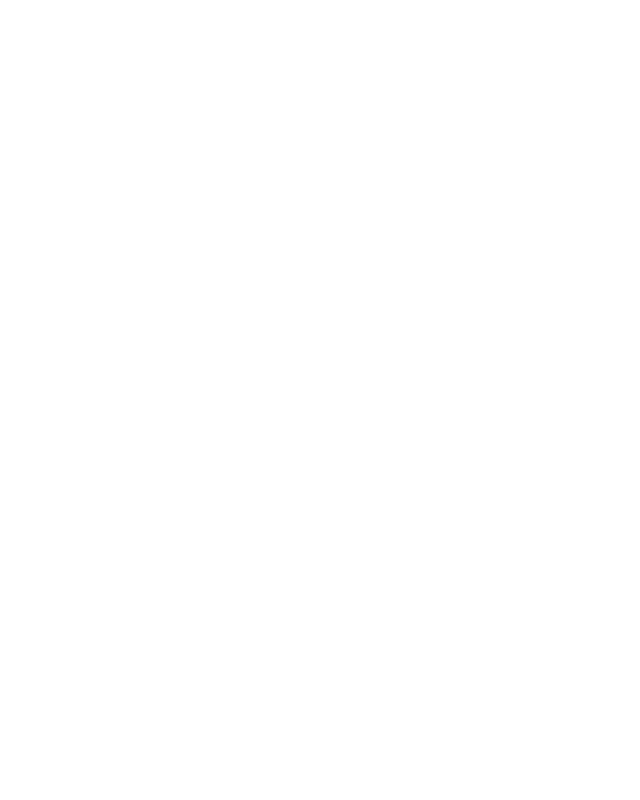
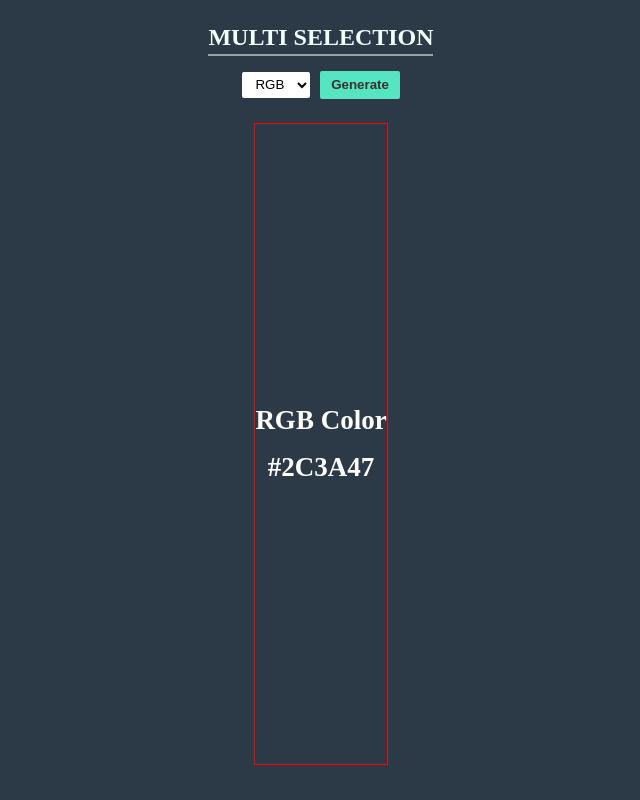
Before and after one commit to darskp/react-projects, a React (Create React App) app: page /randomcolor in a window 1280 px wide. Shown: the whole page, without its empty margins (319-959 px from the left). Built offline with nearby package versions, Linux system fonts and the light colour scheme.

Commit message:
random color code generator

```diff
--- a/src/App.css
+++ /dev/null
@@ -1,38 +0,0 @@
-.App {
-  text-align: center;
-}
-
-.App-logo {
-  height: 40vmin;
-  pointer-events: none;
-}
-
-@media (prefers-reduced-motion: no-preference) {
-  .App-logo {
-    animation: App-logo-spin infinite 20s linear;
-  }
-}
-
-.App-header {
-  background-color: #282c34;
-  min-height: 100vh;
-  display: flex;
-  flex-direction: column;
-  align-items: center;
-  justify-content: center;
-  font-size: calc(10px + 2vmin);
-  color: white;
-}
-
-.App-link {
-  color: #61dafb;
-}
-
-@keyframes App-logo-spin {
-  from {
-    transform: rotate(0deg);
-  }
-  to {
-    transform: rotate(360deg);
-  }
-}
--- a/src/App.js
+++ b/src/App.js
@@ -1,4 +1,3 @@
-import './App.css';
 import { BrowserRouter, Route, Routes } from 'react-router-dom';
 import Accordian from './components/Accordion';
 import RandomColor from './components/radom-color-generator';
@@ -6,12 +5,12 @@ import Home from './home';
 
 function App() {
   return (
-    <div className="App">
-      <BrowserRouter basename='react-projects/'>
+    <div>
+      <BrowserRouter>
         <Routes>
           <Route exact path='/' element={<Home />} />
           <Route path='/acordian' element={<Accordian />} />
-          <Route path='/randomColor' element={<RandomColor />} />
+          <Route path='/randomcolor' element={<RandomColor />} />
         </Routes>
       </BrowserRouter>
     </div>
--- a/src/components/Accordion/style.css
+++ b/src/components/Accordion/style.css
@@ -6,8 +6,6 @@
     background-color: #2f3640;
     min-height: 100vh;
     width: 100%;
-
-}
 
     .heading {
         font-size: 24px;
@@ -49,6 +47,13 @@
         padding: 2vh 4vh;
     }
 
+    @media screen and (max-width:600px) {
+        .selection {
+            width: 40vh;
+            border: 1px solid red;
+        }
+    }
+
     .card {
         color: black;
         font-weight: bold;
@@ -83,3 +88,5 @@
         color: #ecf0f1;
         font-size: 14px;
     }
+
+}
--- /dev/null
+++ b/src/components/radom-color-generator/components/Generate.jsx
@@ -0,0 +1,13 @@
+import React from 'react'
+import { ColorCodeOptions } from '../util'
+
+const Generate = ({ colorModel, generatedCode }) => {
+  return (
+    <div className='generateSection'>
+          <h2 className='codeName-heading'>{colorModel} Color</h2>
+          <h2>{colorModel == ColorCodeOptions[0]?.value ? generatedCode.HEX : generatedCode.RGB}</h2>
+    </div>
+  )
+}
+
+export default Generate
--- a/src/components/radom-color-generator/index.jsx
+++ b/src/components/radom-color-generator/index.jsx
@@ -1,9 +1,48 @@
-import React from 'react'
+import React, { useState } from 'react'
+import { ColorCodeOptions, constants, generateColorCode } from './util'
+import Generate from './components/Generate';
+import './style.css';
 
 const RandomColor = () => {
+  const [colorModel, setColorModel] = useState(ColorCodeOptions[0]?.value);
+  const [generatedCode, setGeneratedCode] = useState({
+    HEX: '#2C3A47',
+    RGB: 'rgb(44, 58, 71)'
+  })
+
+  const handleGenerate = () => {
+    const codeValue = generateColorCode(colorModel);
+    setGeneratedCode(pre => {
+      return colorModel == ColorCodeOptions[0].value ? { ...pre, HEX: codeValue } : { ...pre, RGB: codeValue }
+    });
+  }
+
   return (
-    <div>RandomColor</div>
+    <div style={{ backgroundColor: colorModel == ColorCodeOptions[0]?.value ? generatedCode.HEX : generatedCode.RGB }} className='main'>
+      <div className='maincodeSelection'>
+        <div>
+          <h3 className='heading'> Multi Selection</h3>
+        </div>
+        <div className='selectionContainer'>
+          <select className='codeSelection' onChange={(e) => setColorModel(e.target.value)} value={colorModel}>
+            {
+              ColorCodeOptions && ColorCodeOptions?.map((colorcode) => (
+                <option value={colorcode.value} key={colorcode.id} className='codeSelectionoption'>
+                  {colorcode.label}
+                </option>
+              ))
+            }
+          </select>
+          <button className='generateBtn' onClick={handleGenerate}>
+            {constants.GENERATEBUTTONNAME}
+          </button>
+        </div>
+      </div>
+      <div>
+        <Generate colorModel={colorModel} generatedCode={generatedCode} />
+      </div>
+    </div>
   )
 }
 
-export default RandomColor
+export default RandomColor;
--- a/src/components/radom-color-generator/style.css
+++ b/src/components/radom-color-generator/style.css
@@ -0,0 +1,80 @@
+.main {
+    width: 100vw;
+    height: 100vh;
+    /* background-color: #2C3A47; */
+    display: flex;
+    flex-direction: column;
+    align-items: center;
+    flex: 0 auto;
+
+    .maincodeSelection {
+        display: flex;
+        flex-direction: column;
+        align-items: center;
+        gap: 20px;
+        margin: 3vh 0vh;
+    }
+
+    .selectionContainer {
+        display: flex;
+        align-items: center;
+        gap: 10px;
+    }
+
+    .codeSelection,
+    .generateBtn {
+        padding: 0.6vh 1.2vh;
+        color: black;
+        background-color: #ffffff;
+        outline: none;
+        border: none;
+        border-radius: 2px;
+        cursor: pointer;
+    }
+
+    .generateBtn {
+        padding: 0.8vh 1.4vh;
+        font-weight: bold;
+        background-color: #55E6C1;
+        color: rgb(59, 48, 48);
+        transition: 0.5s all;
+    }
+    .generateBtn:hover{
+         background-color: #58B19F;
+         color: white;
+    }
+
+    .heading {
+        font-size: 24px;
+        color: azure;
+        font-weight: bold;
+        position: relative;
+        text-transform: uppercase;
+    }
+
+    .heading::before {
+        content: '';
+        position: absolute;
+        bottom: -5px;
+        left: 0;
+        width: 225px;
+        height: 0.2vh;
+        background-color: #95a5a6;
+    }
+
+    .codeName-heading{
+    color: white;
+    }
+
+    .generateSection{
+    border: 1px solid red;
+    display: flex;
+    justify-content: center;
+    align-items: center;
+    flex-direction: column;
+    height: 80vh;
+    gap: 2vh;
+    color: white;
+    font-size: large;
+    }
+}
--- /dev/null
+++ b/src/components/radom-color-generator/util/index.js
@@ -0,0 +1,51 @@
+export const ColorCodeOptions=[
+    {
+        id:1,
+        value:"RGB",
+        label:"RGB"
+    },
+    {
+        id:2,
+        value:"HEX",
+        label:"HEX"
+    }
+]
+
+export const constants={
+    GENERATEBUTTONNAME:"Generate",
+}
+
+ const isGreaterThanten = (generatedNumber) => {
+    switch (String(generatedNumber)) {
+      case '10': return 'a';
+      case '11': return 'b';
+      case '12': return 'C';
+      case '13': return 'd';
+      case '14': return 'e';
+      case '15': return 'f';
+      default:return generatedNumber
+    }
+  }
+
+  export const generateColorCode = (code) => {
+    if(code==ColorCodeOptions[0].value){
+      let str = "#";
+      for (let i = 0; i < 6; i++) {
+        const generatedNumber = Math.floor(Math.random() * 15);
+          const hexColor  = isGreaterThanten(generatedNumber)
+          str += hexColor ;
+      }
+      return str
+    }else{
+      let str = "RGB(";
+      for (let i = 0; i < 3; i++) {
+        const generatedNumber = Math.floor(Math.random() * 255);
+        if(i==2){
+          str += generatedNumber + ")";
+          break;
+        }
+        str += generatedNumber+","
+      }
+      return str;
+    }
+  }
--- a/src/index.css
+++ b/src/index.css
@@ -1,13 +1,5 @@
-body {
+* {
   margin: 0;
-  font-family: -apple-system, BlinkMacSystemFont, 'Segoe UI', 'Roboto', 'Oxygen',
-    'Ubuntu', 'Cantarell', 'Fira Sans', 'Droid Sans', 'Helvetica Neue',
-    sans-serif;
-  -webkit-font-smoothing: antialiased;
-  -moz-osx-font-smoothing: grayscale;
+  padding: 0;
+  box-sizing: content-box;
 }
-
-code {
-  font-family: source-code-pro, Menlo, Monaco, Consolas, 'Courier New',
-    monospace;
-}
```
Lines whose indentation alone changed are shown as unchanged.
